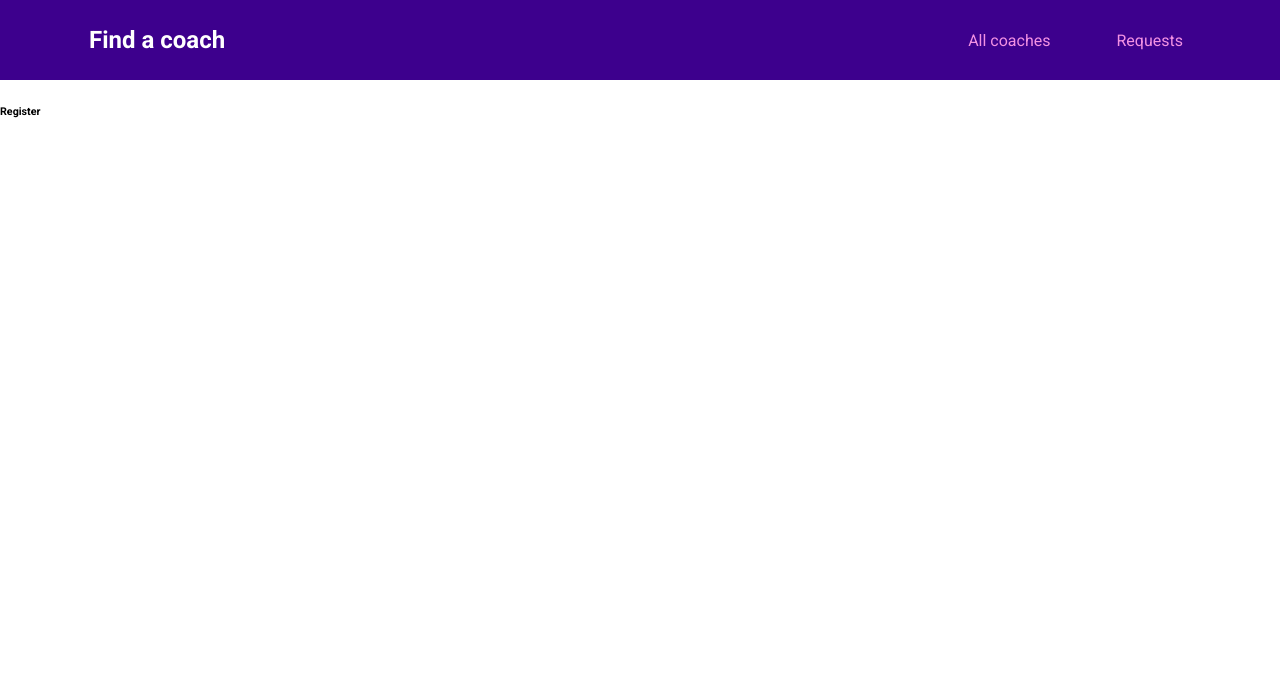
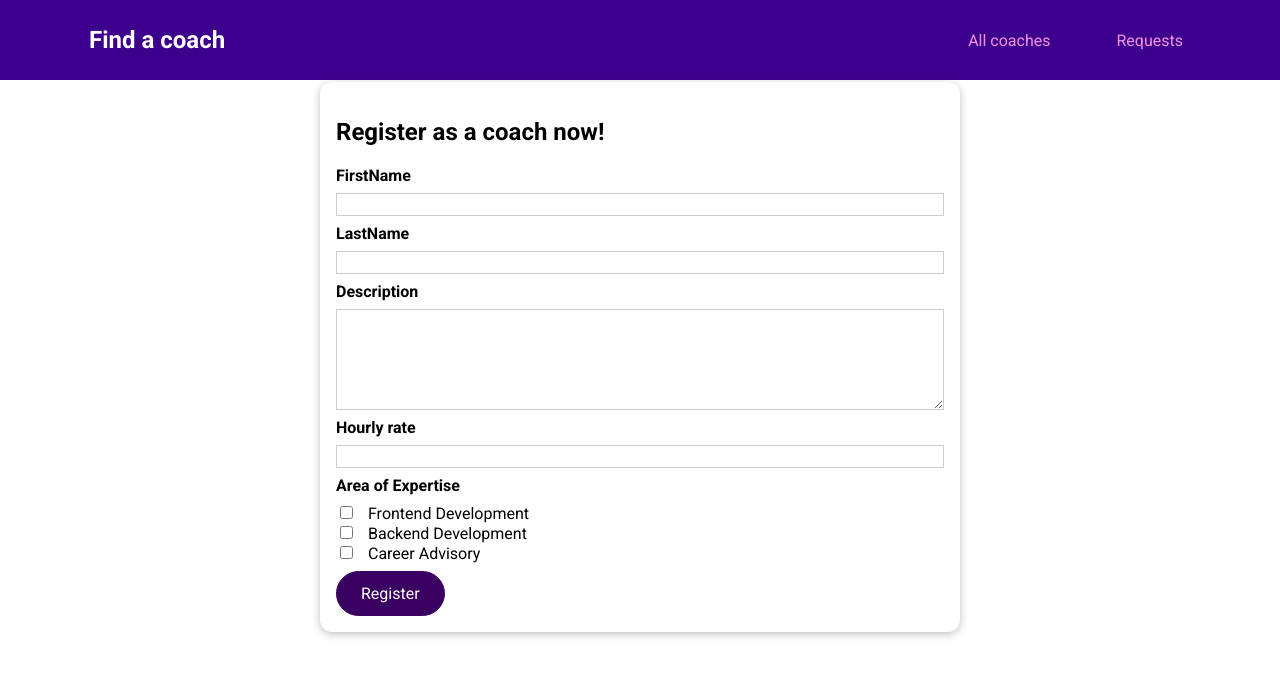
Before and after one commit to Yusufbek-dev/Find-coach, a Vue app: page /register in a window 1280 px wide. Shown: the top 676 px of the page. Built offline with nearby package versions, Linux system fonts and the light colour scheme.

Commit message:
add register page and it is styled

```diff
--- /dev/null
+++ b/src/components/coaches/CoachFilter.vue
@@ -0,0 +1,67 @@
+<template>
+  <base-card>
+    <h2>Find your coach</h2>
+    <span>
+      <input type="checkbox" id="frontend" checked @change="setFilter" />
+      <label for="frontend">Frontend</label>
+    </span>
+    <span>
+      <input type="checkbox" id="backend" checked @change="setFilter" />
+      <label for="backend">Backend</label>
+    </span>
+    <span>
+      <input type="checkbox" id="career" checked @change="setFilter" />
+      <label for="career">Career</label>
+    </span>
+  </base-card>
+</template>
+
+<script>
+export default {
+  emits: ['change-filter'],
+  data() {
+    return {
+      filters: {
+        frontend: true,
+        backend: true,
+        career: true,
+      },
+    };
+  },
+  methods: {
+    setFilter(event) {
+      const inputId = event.target.id;
+      const isActive = event.target.checked;
+      const updatedFilters = {
+        ...this.filters,
+        [inputId]: isActive,
+      };
+      this.filters = updatedFilters;
+      this.$emit('change-filter', updatedFilters);
+    },
+  },
+};
+</script>
+
+<style scoped>
+h2 {
+  margin: 0.5rem 0;
+}
+
+.filter-option {
+  margin-right: 1rem;
+}
+
+.filter-option label,
+.filter-option input {
+  vertical-align: middle;
+}
+
+.filter-option label {
+  margin-left: 0.25rem;
+}
+
+.filter-option.active label {
+  font-weight: bold;
+}
+</style>
--- /dev/null
+++ b/src/components/coaches/CoachForm.vue
@@ -0,0 +1,121 @@
+<template>
+  <form @submit.prevent="submitForm">
+   <div class="form-control">
+     <label for="firstName">FirstName</label>
+     <input type="text" id="firstName" v-model.trim="firstName">
+   </div>
+   <div class="form-control">
+     <label for="LastName">LastName</label>
+     <input type="text" id="firstName" v-model.trim="lastName">
+   </div>
+   <div class="form-control">
+     <label type="text" id="description">Description</label>
+     <textarea id="description" rows="5" v-model.trim="description"></textarea>
+   </div>
+   <div class="form-control">
+     <label for="rate">Hourly rate</label>
+     <input type="number" id="rate" v-model.number="rate"/>
+   </div>
+   <div class="form-control">
+     <h3>Area of Expertise</h3>
+     <div>
+       <input type="checkbox"  id="frontend" value="frontend"  v-model="areas" />
+       <label for="frontend"> Frontend Development</label>
+     </div>
+     <div>
+       <input type="checkbox"  id="backend" value="backend" v-model="areas" />
+       <label for="backend"> Backend Development</label>
+     </div>
+     <div>
+       <input type="checkbox"  id="career" value="career" v-model="areas" />
+       <label for="career"> Career Advisory</label>
+     </div>
+   </div>
+   <base-button>Register</base-button>
+  </form>
+ </template>
+
+
+ <script>
+ export default {
+  emits:['save-data'],
+   data() {
+     return {
+       firstName:'',
+       lastName:'',
+       description:'',
+       rate:null,
+       areas:[],
+     }
+   },
+   methods: {
+     submitForm() {
+       const formData = {
+         first:this.firstName,
+         last:this.lastName,
+         desc:this.description,
+         rate:this.rate,
+         areas:this.areas
+       }
+       this.$emit('save-data', formData)
+     }
+   }
+ }
+ </script>
+
+ <style scoped>
+ .form-control {
+  margin: 0.5rem 0;
+}
+
+label {
+  font-weight: bold;
+  display: block;
+  margin-bottom: 0.5rem;
+}
+
+input[type='checkbox'] + label {
+  font-weight: normal;
+  display: inline;
+  margin: 0 0 0 0.5rem;
+}
+
+input,
+textarea {
+  display: block;
+  width: 100%;
+  border: 1px solid #ccc;
+  font: inherit;
+}
+
+input:focus,
+textarea:focus {
+  background-color: #f0e6fd;
+  outline: none;
+  border-color: #3d008d;
+}
+
+input[type='checkbox'] {
+  display: inline;
+  width: auto;
+  border: none;
+}
+
+input[type='checkbox']:focus {
+  outline: #3d008d solid 1px;
+}
+
+h3 {
+  margin: 0.5rem 0;
+  font-size: 1rem;
+}
+
+.invalid label {
+  color: red;
+}
+
+.invalid input,
+.invalid textarea {
+  border: 1px solid red;
+}
+</style>
--- a/src/components/coaches/CoachItem.vue
+++ b/src/components/coaches/CoachItem.vue
@@ -1,7 +1,7 @@
 <template>
   <li>
     <h3>{{ fullName }}</h3>
-    <h4>{{ rate }}</h4>
+    <h4>${{ rate }}/hour</h4>
     <div>
       <base-badge v-for="area in areas" :key="area" :type="area" :title="area"></base-badge>
     </div>
--- a/src/pages/coaches/CoachDetail.vue
+++ b/src/pages/coaches/CoachDetail.vue
@@ -1,5 +1,61 @@
 <template>
-  Details for coach
-  <router-view></router-view>
-  <router-link to="/coaches/c1/contact">Contact</router-link>
+  <section>
+    <base-card>
+      <h2>{{ fullName }}</h2>
+      <h3>${{ rate }}/hour</h3>
+    </base-card>
+  </section>
+  <section>
+    <base-card>
+      <header>
+        <h2>Interested? Reach out now!</h2>
+        <base-button link :to="contactLink">Contact</base-button>
+      </header>
+      <router-view></router-view>
+    </base-card>
+  </section>
+  <section>
+    <base-card>
+      <base-badge
+        v-for="area in areas"
+        :key="area"
+        :type="area"
+        :title="area"
+      ></base-badge>
+      <p>{{ description }}</p>
+    </base-card>
+  </section>
 </template>
+
+<script>
+export default {
+  props: ['id'],
+  data() {
+    return {
+      selectedCoach: null,
+    };
+  },
+  computed: {
+    fullName() {
+      return this.selectedCoach.firstName + ' ' + this.selectedCoach.secondName;
+    },
+    areas() {
+      return this.selectedCoach.areas
+    },
+    rate() {
+      return this.selectedCoach.hourlyRate
+    },
+    description() {
+      return this.selectedCoach.description
+    },
+    contactLink() {
+      return this.$store.path + '/' + this.id + '/contact'
+    }
+  },
+  created() {
+    this.selectedCoach = this.$store.getters['coaches/coaches'].find(
+      (coach) => coach.id === this.id
+    );
+  },
+};
+</script>
--- a/src/pages/coaches/CoachRegistration.vue
+++ b/src/pages/coaches/CoachRegistration.vue
@@ -1,3 +1,24 @@
 <template>
-  <h6>Register</h6>
+  <section>
+    <base-card>
+    <h2>Register as a coach now!</h2>
+    <coach-form @save-data="saveData"></coach-form>
+  </base-card>
+  </section>
 </template>
+
+<script>
+
+import CoachForm from '../../components/coaches/CoachForm.vue'
+export default {
+  components: {
+    CoachForm,
+  },
+  methods: {
+    saveData(data) {
+      this.$store.dispatch('coaches/registerCoach', data);
+      this.$router.replace('/coaches')
+    }
+  }
+}
+</script>
--- a/src/pages/coaches/CoachesList.vue
+++ b/src/pages/coaches/CoachesList.vue
@@ -1,5 +1,7 @@
 <template>
-  <section>FILTER</section>
+  <section>
+    <coach-filter @change-filter="setFilters"></coach-filter>
+  </section>
   <section>
     <base-card>
     <div class="controls">
@@ -25,18 +27,46 @@
 
 <script >
 import CoachItem from '../../components/coaches/CoachItem.vue';
+import CoachFilter from '../../components/coaches/CoachFilter.vue'
 export default {
+  data() {
+    return {
+      activeFilters: {
+      frontend:true,
+      backend:true,
+      career:true,
+      }
+    };
+  },
   components: {
     CoachItem,
+    CoachFilter,
   },
   computed: {
     filteredCoaches() {
-      return this.$store.getters['coaches/coaches'];
+      const coaches = this.$store.getters['coaches/coaches'];
+      return coaches.filter(coach => {
+        if(this.activeFilters.frontend && coach.areas.includes('frontend')) {
+          return true;
+        }
+        if(this.activeFilters.backend && coach.areas.includes('backend')) {
+          return true;
+        }
+        if(this.activeFilters.career && coach.areas.includes('career')) {
+          return true;
+        }
+        return false;
+      })
     },
     hasCoaches() {
       return this.$store.getters['coaches/hasCoaches'];
     },
   },
+  methods: {
+    setFilters(updatedFilters) {
+      this.activeFilters = updatedFilters
+    }
+  }
 };
 </script>
 
--- a/src/router.js
+++ b/src/router.js
@@ -13,6 +13,7 @@ const router = createRouter({
     {path:'/', redirect:'/coaches'},
     {path:'/coaches', component:CoachesList},
     {path:'/coaches/:id', component:CoachDetail,
+    props:true,
     children:[
       {path:'contact', component:ContactCoach}
     ]},
--- a/src/store/modules/coaches/actions.js
+++ b/src/store/modules/coaches/actions.js
@@ -1 +1,13 @@
-export default {};
+export default {
+  registerCoach(context, data) {
+    const coachData = {
+      id: 'c1',
+      firstName:data.first,
+      lastName:data.last,
+      description:data.desc,
+      hourlyRate:data.rate,
+      areas:data.areas
+    }
+    context.commit('registerCoach', coachData)
+  }
+};
--- a/src/store/modules/coaches/mutations.js
+++ b/src/store/modules/coaches/mutations.js
@@ -1 +1,5 @@
-export default {};
+export default {
+  registerCoach(state, payload) {
+    state.coaches.push(payload);
+  }
+};
```
